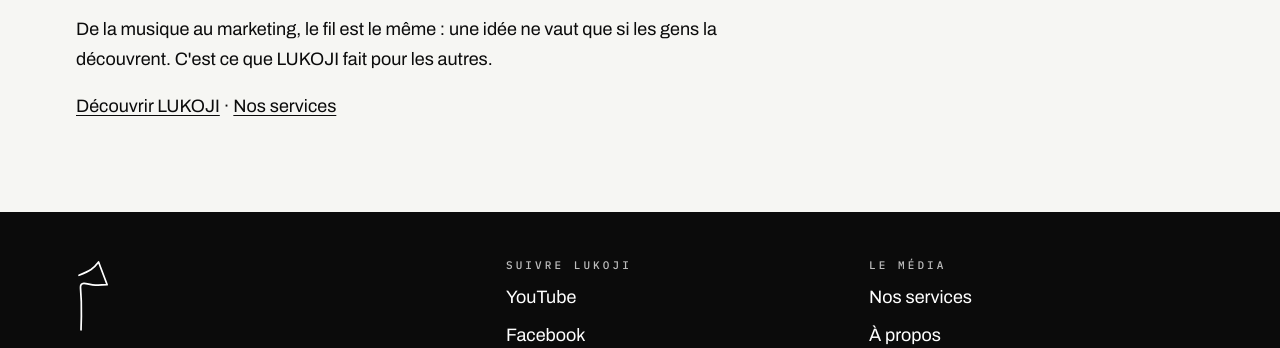
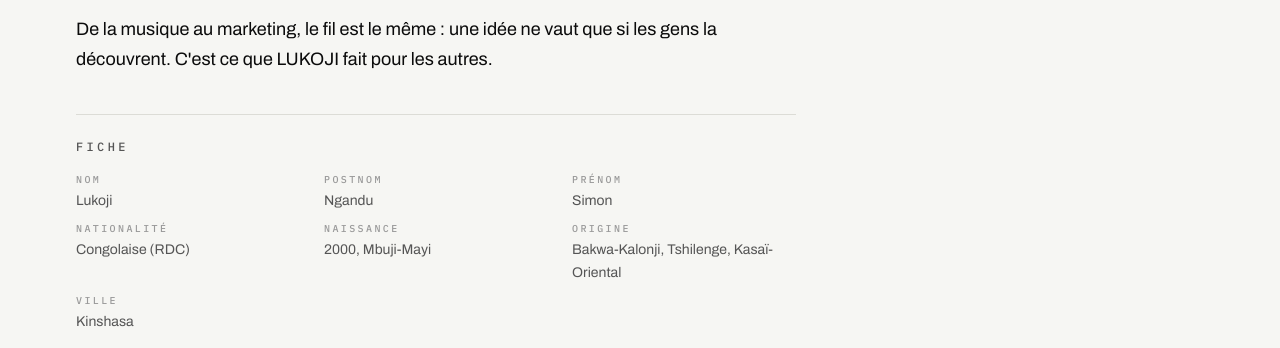
Before and after one commit to lukojisimon00-spec/lukoji-blog, a plain HTML site: page simon-lukoji-ngandu.html in a window 1280 px wide. Shown: the part 1923-2271 px from the top of the page. Drawn offline with Linux system fonts and the light colour scheme.

Commit message:
Mise à jour du blog (2026-11-18 09:18)

```diff
--- a/simon-lukoji-ngandu.html
+++ b/simon-lukoji-ngandu.html
@@ -58,8 +58,20 @@
 <li><b>SL</b>, sa propre maison mère, et <b>LUKOJI</b>, le média et l'agence qui aident les entrepreneurs congolais à se faire connaître.</li>
 </ul>
 <p>De la musique au marketing, le fil est le même : une idée ne vaut que si les gens la découvrent. C'est ce que LUKOJI fait pour les autres.</p>
+<div class="fiche">
+<span class="etiquette">Fiche</span>
+<dl>
+<div><dt>Nom</dt><dd>Lukoji</dd></div>
+<div><dt>Postnom</dt><dd>Ngandu</dd></div>
+<div><dt>Prénom</dt><dd>Simon</dd></div>
+<div><dt>Nationalité</dt><dd>Congolaise (RDC)</dd></div>
+<div><dt>Naissance</dt><dd>2000, Mbuji-Mayi</dd></div>
+<div><dt>Origine</dt><dd>Bakwa-Kalonji, Tshilenge, Kasaï-Oriental</dd></div>
+<div><dt>Ville</dt><dd>Kinshasa</dd></div>
+</dl>
+</div>
 <p><a href="a-propos.html">Découvrir LUKOJI</a> · <a href="services.html">Nos services</a></p>
-</div></main><script type="application/ld+json">{"@context": "https://schema.org", "@type": "Person", "name": "Simon Lukoji Ngandu", "givenName": "Simon", "familyName": "Lukoji", "additionalName": "Ngandu", "alternateName": ["Lukoji Ngandu Simon", "Simon Lukoji", "Simon Ngandu", "Simon L."], "jobTitle": "Fondateur de LUKOJI", "homeLocation": {"@type": "Place", "name": "Kinshasa, RDC"}, "worksFor": [{"@type": "Organization", "name": "LUKOJI"}, {"@type": "Organization", "name": "SL"}, {"@type": "Organization", "name": "Bieco"}, {"@type": "Organization", "name": "Biotop"}], "url": "https://lukojisimon00-spec.github.io/lukoji-blog/simon-lukoji-ngandu.html", "image": "https://lukojisimon00-spec.github.io/lukoji-blog/images/simon-lukoji-ngandu.jpg"}</script>
+</div></main><script type="application/ld+json">{"@context": "https://schema.org", "@type": "Person", "name": "Simon Lukoji Ngandu", "givenName": "Simon", "familyName": "Lukoji", "additionalName": "Ngandu", "alternateName": ["Lukoji Ngandu Simon", "Simon Lukoji", "Simon Ngandu", "Simon L."], "jobTitle": "Fondateur de LUKOJI", "homeLocation": {"@type": "Place", "name": "Kinshasa, RDC"}, "nationality": {"@type": "Country", "name": "République démocratique du Congo"}, "birthDate": "2000", "birthPlace": {"@type": "Place", "name": "Mbuji-Mayi, Kasaï-Oriental, RDC"}, "worksFor": [{"@type": "Organization", "name": "LUKOJI"}, {"@type": "Organization", "name": "SL"}, {"@type": "Organization", "name": "Bieco"}, {"@type": "Organization", "name": "Biotop"}], "url": "https://lukojisimon00-spec.github.io/lukoji-blog/simon-lukoji-ngandu.html", "image": "https://lukojisimon00-spec.github.io/lukoji-blog/images/simon-lukoji-ngandu.jpg"}</script>
 <footer class="pied">
  <div class="enveloppe">
   <div class="marque"><svg viewBox="0 0 320 670" fill="none" aria-hidden="true"><path d="M28 142 C 70 125, 110 108, 140 88 C 165 70, 190 45, 210 18 L 290 230 C 250 233, 210 236, 180 233 C 140 230, 100 218, 75 217 C 50 216, 40 235, 42 260 C 48 330, 52 420, 50 520 C 49 580, 47 620, 47 650" stroke="currentColor" stroke-width="16" stroke-linecap="round" stroke-linejoin="round"/></svg><b>LUKOJI</b><span>Innover · Créer · Impacter</span></div>
--- a/style.css
+++ b/style.css
@@ -222,6 +222,12 @@ figure.photo figcaption { font-size: 10px; letter-spacing: .2em; }
 .page { max-width: 720px; padding-block: 48px 72px; }
 .page h1 { font: 900 clamp(34px, 6vw, 56px)/1 var(--titre); font-stretch: 112%; text-transform: uppercase; margin: 14px 0 28px; }
 
+/* Fiche discrète (page parcours) */
+.fiche { border-top: 1px solid var(--filet-doux); margin-top: 40px; padding-top: 16px; }
+.fiche dl { display: grid; grid-template-columns: repeat(auto-fill, minmax(min(100%, 200px), 1fr)); gap: 10px 24px; margin: 12px 0 0; }
+.fiche dt { font: 500 10px/1.4 var(--mono); letter-spacing: .24em; text-transform: uppercase; color: var(--gris-clair); }
+.fiche dd { margin: 2px 0 0; font-size: 14px; color: var(--gris); }
+
 /* Page Nos services */
 .services-une .une-contenu { padding-block: 72px 64px; }
 .services-une .titre-une { font-size: clamp(36px, 6vw, 72px); }
```
